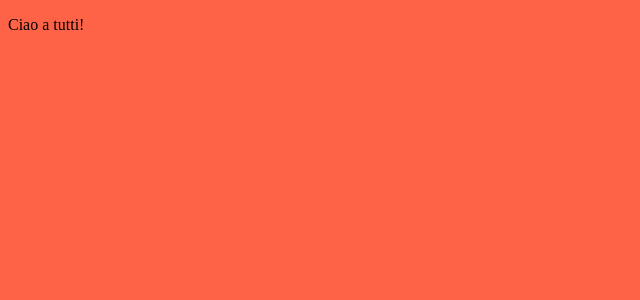
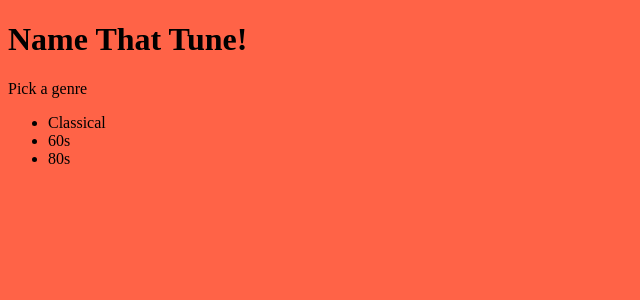
Before and after one commit to MusikQuiz/web-app, a React app: page / in a window 1280 px wide. Shown: the top 300 px of the page, without its empty margins (0-640 px from the left). Built offline with nearby package versions, Linux system fonts and the light colour scheme.

Commit message:
Add basic component structure for MVP quiz

```diff
--- /dev/null
+++ b/src/GenreList/GenreItem.jsx
@@ -0,0 +1,5 @@
+import React from 'react'
+
+const GenreItem = (props) => <li onClick={props.genreToggle}>{props.genre}</li>
+
+export default GenreItem
--- /dev/null
+++ b/src/GenreList/GenreList.jsx
@@ -0,0 +1,18 @@
+import React from 'react'
+import GenreItem from './GenreItem.jsx'
+
+const GenreList = (props) => {
+  const genres = props.genres.map((genre, i) => <GenreItem genre={genre} key={i} genreToggle={props.genreToggle}/>)
+
+  return (
+    <div>
+      <p>Pick a genre</p>
+
+      <ul>
+        {genres}
+      </ul>
+    </div>
+  )
+}
+
+export default GenreList
--- /dev/null
+++ b/src/Quiz/AnswerItem.jsx
@@ -0,0 +1,5 @@
+import React from 'react'
+
+const AnswerItem = (props) => <li onClick={props.selectAnswer}>{props.answer}</li>
+
+export default AnswerItem
--- /dev/null
+++ b/src/Quiz/AnswerList.jsx
@@ -0,0 +1,14 @@
+import React from 'react'
+import AnswerItem from './AnswerItem.jsx'
+
+const AnswerList = (props) => {
+  const answers = props.answers.map((answer, i) => <AnswerItem answer={answer} key={i} selectAnswer={props.selectAnswer}/>)
+
+  return (
+    <div>
+      {answers}
+    </div>
+  )
+}
+
+export default AnswerList
--- /dev/null
+++ b/src/Quiz/Quiz.jsx
@@ -0,0 +1,29 @@
+import React from 'react'
+import AnswerList from './AnswerList.jsx'
+
+class Quiz extends React.Component {
+  constructor(props) {
+    super(props)
+    this.state = {totalPoints: 0}
+    this.selectAnswer = this.selectAnswer.bind(this)
+  }
+  render() {
+    const answers = ['Toccata & Fugue in D Minor', 'Die Zauberflöte', 'Beethoven Symphony No. 5', 'Claire de Lune']
+
+    return (
+      <div>
+        <h1>Scegliere la risposta giusta</h1>
+        <p>{this.state.totalPoints}</p>
+        <video />
+
+        <AnswerList selectAnswer={this.selectAnswer} answers={answers}/>
+      </div>
+    )
+  }
+
+  selectAnswer() {
+    this.setState({totalPoints: this.state.totalPoints + 100})
+  }
+}
+
+export default Quiz
--- a/src/index.html
+++ b/src/index.html
@@ -1,6 +1,7 @@
 <!DOCTYPE html>
 <html>
   <head>
+    <meta charset="UTF-8">
     <title>Add title</title>
   </head>
   <body>
--- a/src/index.jsx
+++ b/src/index.jsx
@@ -1,12 +1,45 @@
 import React from 'react'
 import { render } from 'react-dom'
+import Quiz from './Quiz/Quiz.jsx'
+import GenreList from './GenreList/GenreList.jsx'
+
 require('./style.css')
 
 const mountNode = document.getElementById('root')
 
 class App extends React.Component {
+  constructor(props) {
+    super(props)
+    this.state = {
+      showQuiz: false
+    }
+    this.genreToggle = this.genreToggle.bind(this)
+  }
+
   render() {
-    return <p>Ciao a tutti!</p>
+    return (
+      <div>
+        <h1>Name That Tune!</h1>
+
+        {this.renderGenreList()}
+
+        {this.renderQuiz()}
+      </div>
+    )
+  }
+
+  genreToggle() {
+    this.setState({ showQuiz: !this.state.showQuiz })
+  }
+
+  renderGenreList() {
+    const genres = ['Classical', '60s', '80s']
+
+    if (!this.state.showQuiz) return <GenreList genres={genres} genreToggle={this.genreToggle}/>
+  }
+
+  renderQuiz() {
+    if (this.state.showQuiz) return <Quiz />
   }
 }
 
```
